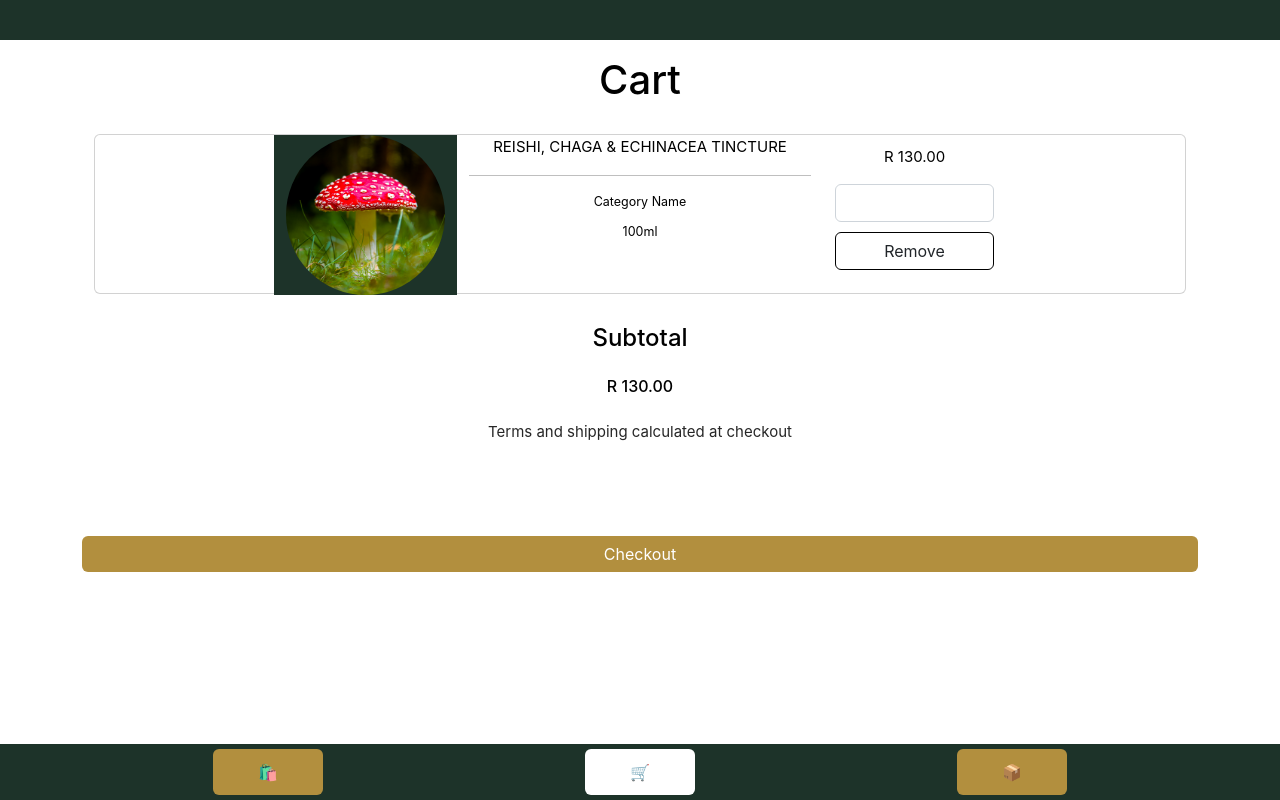
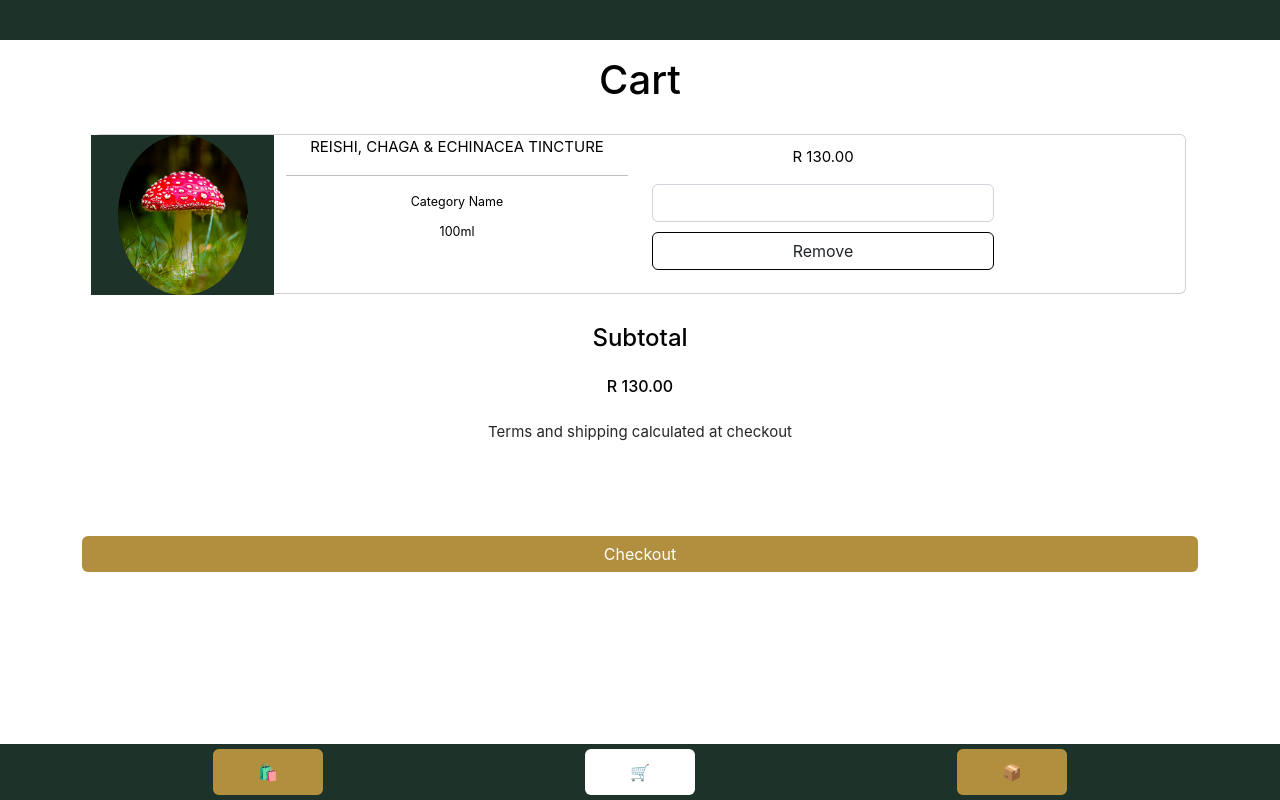
Before and after one commit to dvanhout89/plantdude-shop, a Vue app: page /cart in a window 1280 px wide. Built offline with nearby package versions, Linux system fonts and the light colour scheme.

Commit message:
Card update

```diff
--- a/src/views/CartView.vue
+++ b/src/views/CartView.vue
@@ -5,9 +5,7 @@
         <div class="container product-card">
     <div class="card px-2">
         <div class="row">
-                    <div class="col-12">
-                        <div class="row">
-                            <div class="col-4 col-md-2 offset-md-2" id="img-col">
+            <div class="col-4 col-md-2 " id="img-col">
                 <img src="../assets/mushroom.jpg" class="img" alt="Picture of Mushroom Related Medicine">
             </div>
             <div class="col-4 col-md-4">
@@ -17,13 +15,12 @@
                         <hr>
                     </div>
                     <div class="col-12">
-
                         <div class="label" id="product-category">Category Name</div>
                         <div class="label" id="product-size">100ml</div>
                     </div>
                 </div>
             </div>
-                            <div class="col-4 col-md-2">
+            <div class="col-4 col-md-4">
                 <div class="row">
                     <div class="col-12">
                         <div>
@@ -36,14 +33,12 @@
                     <div class="col-12">
                         <div class="btn" id="add-btn">Remove</div>
                     </div>
-
                 </div>
             </div>
         </div>
     </div>
 </div>
-            </div>
-        </div>
+
         <div class="subtotal">
             <div class="mb-4">
                 <h4>Subtotal</h4>
@@ -67,6 +62,7 @@
 
 .card {
     bottom: 10px;
+    margin-top: 40px;
 }
 
 #img-col {
@@ -75,15 +71,17 @@
     justify-content: center;
     align-items: center;
 }
+
+.img {
+    width: 120%;
+    border-radius: 50%;
+}
 #product-price{
     margin-top: 10px;
 
 }
 
-.img {
-    width: 120%;
-    border-radius: 50%;
-}
+
 .form-outline{
     margin-top: 15px;
 
@@ -118,6 +116,7 @@
         justify-content: center;
         align-items: center;
         height: 20vh;
+        width: fit-content;
     }
 
     #add-btn {
@@ -167,7 +166,7 @@ p {
 }
 
 .img {
-    width: 100%;
+    width: 130px;
     border-radius: 50%;
     height: 20vh;
 }
```
Lines whose indentation alone changed are shown as unchanged.
